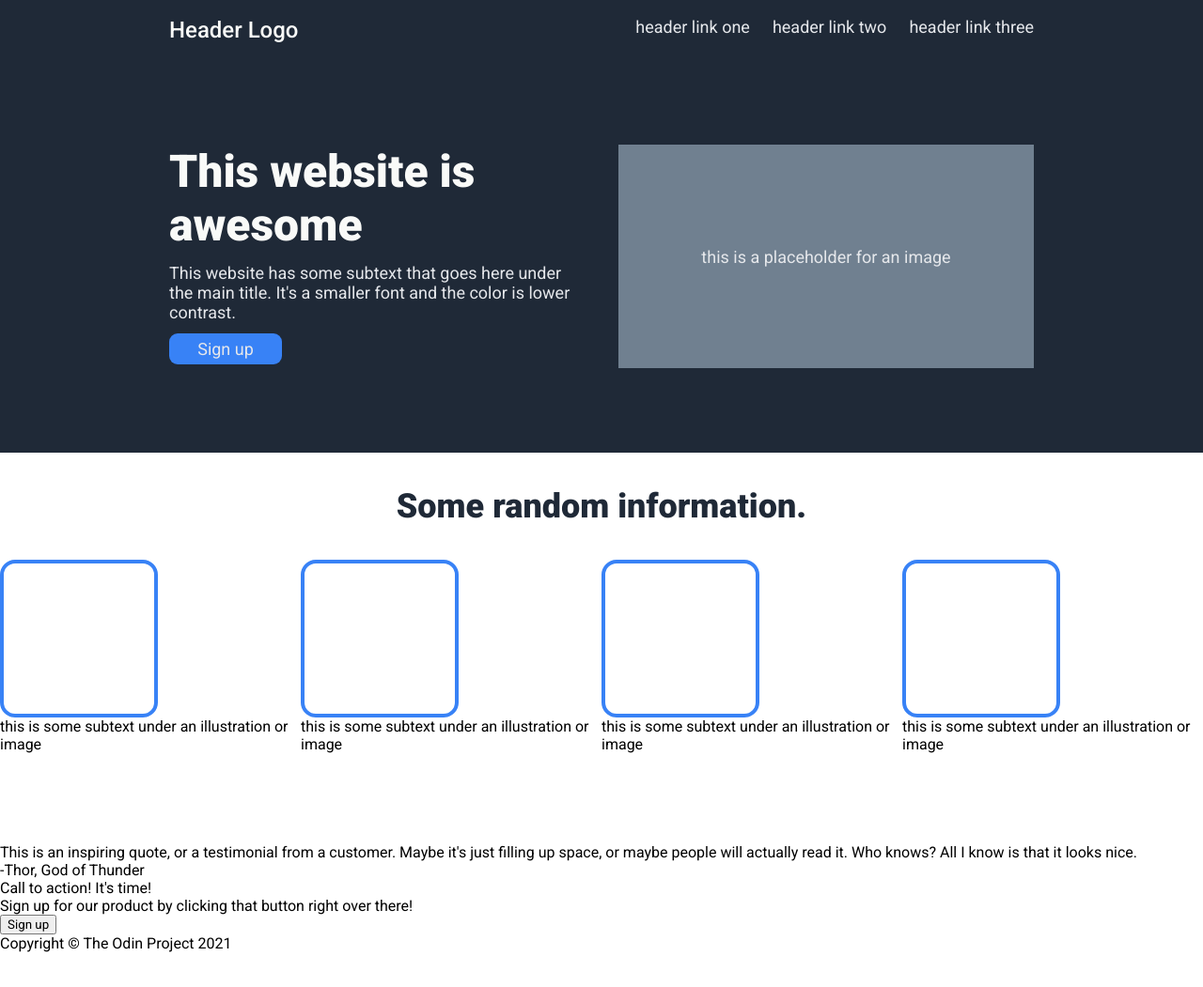
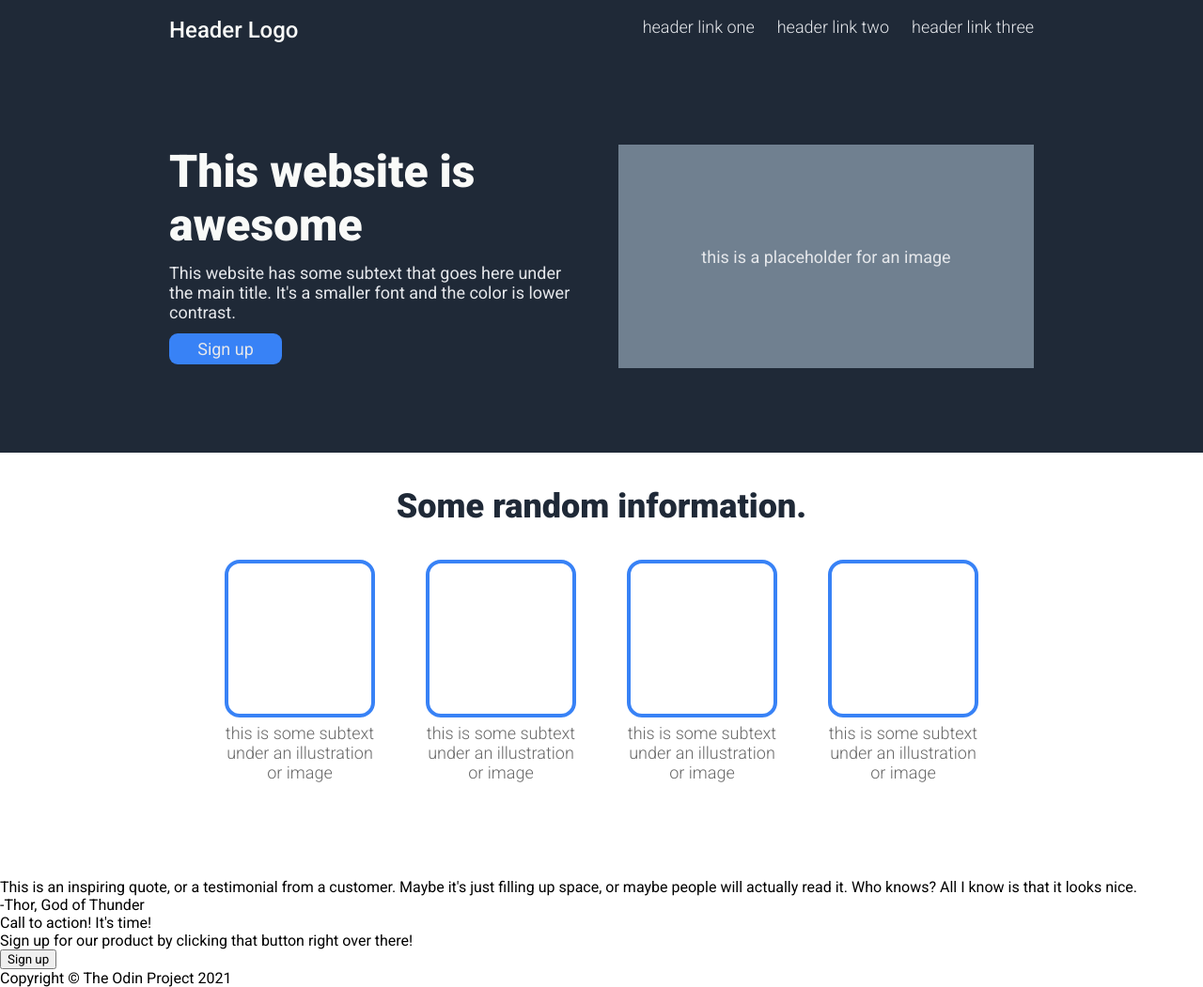
Before and after one commit to bencha27/odin-landing-page, a plain HTML site: page index.html in a window 1280 px wide. Shown: the whole page at 94% size. Before the commit the page ends 1014 px from the top, so only its background shows below. Drawn offline with Linux system fonts and the light colour scheme.

Commit message:
feat: edit info section styles

```diff
--- a/style.css
+++ b/style.css
@@ -25,6 +25,7 @@ header {
   & a {
     font-size: 18px;
     color: #E5E7EB;
+    font-weight: 300;
   }
 }
 
@@ -88,12 +89,24 @@ header {
   & .info-card-container {
     display: flex;
     justify-content: center;
+    gap: 54px;
+  }
+
+  & .info-card {
+    width: 160px;
   }
 
   & .info-image {
     border: 4px solid #3882F6;
     border-radius: 16px;
-    width: 160px;
     height: 160px;
   }
+
+  & p {
+    font-size: 18px;
+    color: #696969;
+    font-weight: 300;
+    text-align: center;
+    margin: 6px 0;
+  }
 }
```
